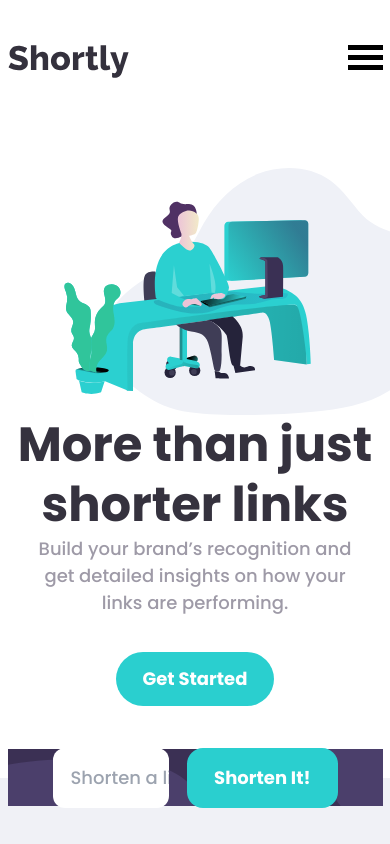
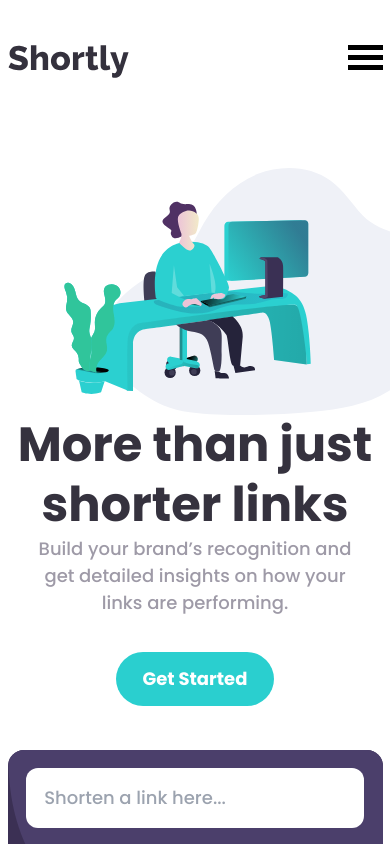
Before and after one commit to tulza/url-shortening-api, a React (Vite) app: page / in a window 390 px wide. Built offline with nearby package versions, Linux system fonts and the light colour scheme.

Commit message:
mobile shorten link box

```diff
--- a/src/component/ShortenItBar.jsx
+++ b/src/component/ShortenItBar.jsx
@@ -2,6 +2,7 @@ import clsx from "clsx";
 import React, { useState } from "react";
 import { v4 as uuidv4 } from "uuid";
 import bgShortenDesktop from "/images/bg-shorten-desktop.svg";
+import bgShortenMobile from "/images/bg-shorten-mobile.svg";
 
 const copyToClipboard = (link) => {
   navigator.clipboard.writeText(link);
@@ -11,18 +12,19 @@ const NewLinkBox = ({ original, newLink }) => {
   const [copied, setcopied] = useState(false);
 
   return (
-    <div className="flex justify-between rounded-[16px] items-center gap-4 py-4 px-6 translate-y-[-75px] mt-4 bg-white">
+    <div className="flex justify-between rounded-[16px] desktop:items-center gap-4 py-4 mob:px-4 desktop:px-6 translate-y-[-75px] mt-4 bg-white mob:flex-col">
       <a href={original} className="truncate">
         {original}
       </a>
-      <div className="flex max-w-[400px] items-center">
+      <div className="mobile-only bg-Gray w-full h-[1px]"></div>
+      <div className="flex max-w-[400px] desktop:items-center mob:flex-col mob:gap-4">
         <a href={newLink} className="text-sing-up truncate">
           {newLink}
         </a>
         <input
           type="button"
           className={clsx(
-            "transition-bg ml-4 py-2 px-8 rounded-[8px] text-white",
+            "transition-bg desktop:ml-4 py-2 mob:w-full px-8 rounded-[8px] text-white",
             copied
               ? "bg-fetching"
               : "bg-sing-up cursor-pointer hover:bg-sing-up-hover  "
@@ -81,13 +83,21 @@ const ShortenItBar = () => {
   };
   return (
     <>
-      <div className="relative flex items-center gap-4 h-[150px] rounded-[16px] translate-y-[-50%] overflow-hidden">
-        <img src={bgShortenDesktop} className="bg-shorten-link-box absolute" />
+      <div className="relative flex mob:flex-col items-center gap-4 h-[150px] mob:h-[200px] rounded-[16px] translate-y-[-50%] overflow-hidden">
+        <img
+          src={bgShortenDesktop}
+          className="desktop-only bg-shorten-link-box absolute"
+        />
+        <img
+          src={bgShortenMobile}
+          className="mobile-only bg-shorten-link-box absolute w-full"
+        />
+
         {/* input bar */}
         <input
           type="input"
           className={clsx(
-            "z-10 h-[60px] w-[100%] ml-10 pl-4 rounded-[12px]",
+            "z-10 h-[60px] w-[100%] rounded-[12px] desktop:ml-10 pl-4  m-4 mob:w-[90%]",
             hasError ? "outline outline-red-400 outline-3" : ""
           )}
           placeholder="Shorten a link here..."
@@ -101,7 +111,7 @@ const ShortenItBar = () => {
         <input
           type="button"
           className={clsx(
-            "transition-bg rounded-[16px] font-bold py-2 px-6 text-white z-10 mr-10 h-[60px] ",
+            "transition-bg rounded-[16px] font-bold py-2 px-6 text-white z-10 desktop:mr-10 h-[60px] mob:w-[90%]",
             isFetching
               ? "bg-fetching"
               : "bg-sing-up hover:bg-sing-up-hover cursor-pointer"
@@ -118,7 +128,7 @@ const ShortenItBar = () => {
           }}
         />
         {/* Error message */}
-        <span className="basis-auto absolute z-20 bottom-4 left-12 text-[16px] text-red-400 italic">
+        <span className="basis-auto absolute z-20 bottom-4 mob:bottom-20 left-12 mob:left-6 text-[16px] text-red-400 italic">
           {hasError ? errorType : ""}
         </span>
       </div>
--- a/src/style/mobStyle.css
+++ b/src/style/mobStyle.css
@@ -15,6 +15,6 @@
     justify-self: center;
   }
   #intro {
-    @apply py-0 my-16 flex flex-col-reverse;
+    @apply py-0 pb-16 my-16 flex flex-col-reverse;
   }
 }
--- a/tailwind.config.js
+++ b/tailwind.config.js
@@ -5,6 +5,7 @@ export default {
   theme: {
     extend: {
       screens: {
+        desktop: "1101px",
         mob: { max: "1100px" },
       },
       transitionProperty: {
```
